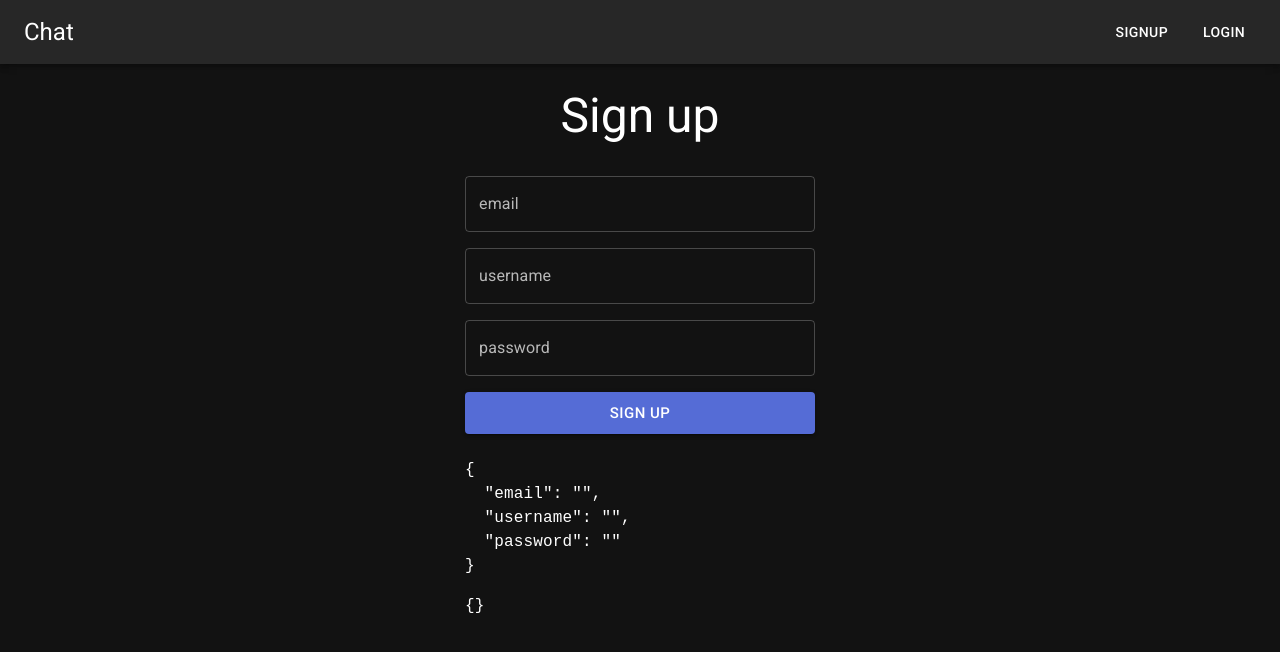
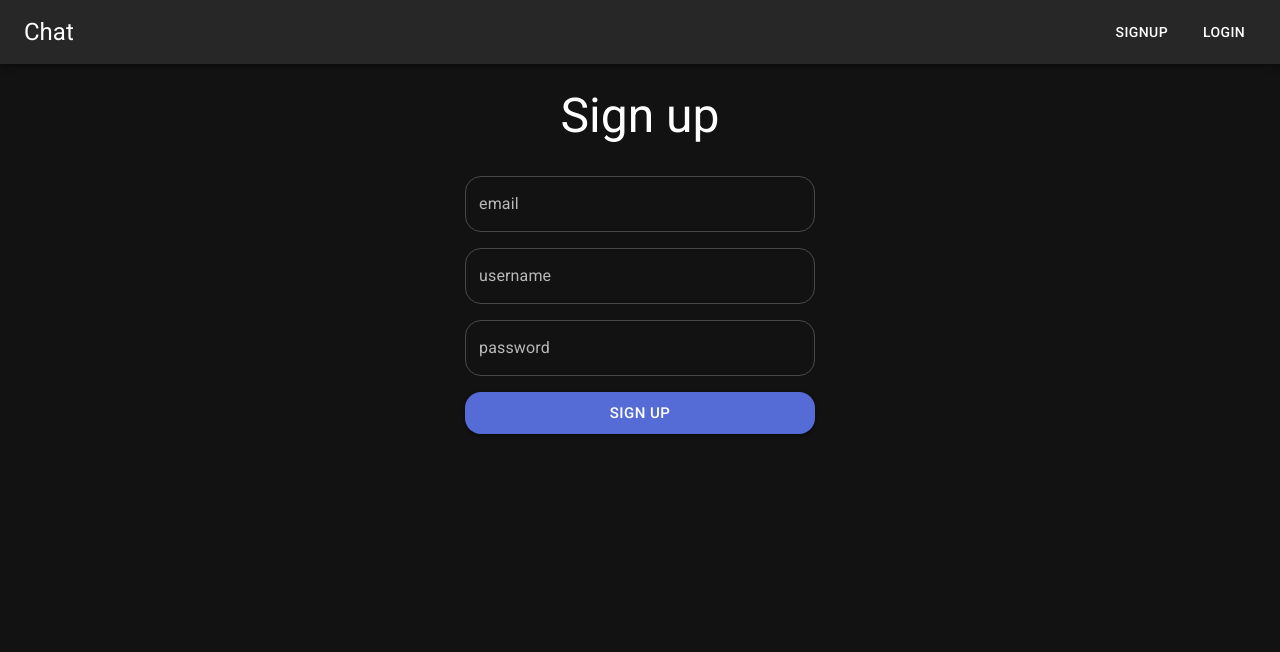
Before and after one commit to darshandamre/chat, a React (Create React App) app in the folder web/: page /register in a window 1280 px wide. Shown: the top 652 px of the page. Built offline with nearby package versions, Linux system fonts and the light colour scheme.

Commit message:
style: changed border radius

```diff
--- a/web/src/pages/Login.tsx
+++ b/web/src/pages/Login.tsx
@@ -64,16 +64,13 @@ const Login: React.FC = () => {
               <MyTextField name="password" label="password" />
 
               <Button
-                sx={{ width: "100%", my: 1 }}
+                sx={{ width: "100%", my: 1, borderRadius: "16px" }}
                 size="large"
                 type="submit"
                 variant="contained"
                 disabled={isSubmitting}>
                 login
               </Button>
-
-              <pre>{JSON.stringify(values, null, 2)}</pre>
-              <pre>{JSON.stringify(errors, null, 2)}</pre>
             </Form>
           )}
         </Formik>
--- a/web/src/pages/Register.tsx
+++ b/web/src/pages/Register.tsx
@@ -56,16 +56,13 @@ const Register: React.FC = () => {
               <MyTextField name="password" label="password" />
 
               <Button
-                sx={{ width: "100%", my: 1 }}
+                sx={{ width: "100%", my: 1, borderRadius: "16px" }}
                 size="large"
                 type="submit"
                 variant="contained"
                 disabled={isSubmitting}>
                 Sign up
               </Button>
-
-              <pre>{JSON.stringify(values, null, 2)}</pre>
-              <pre>{JSON.stringify(errors, null, 2)}</pre>
             </Form>
           )}
         </Formik>
--- /dev/null
+++ b/web/src/style.css
@@ -0,0 +1,3 @@
+.inputRounded .MuiOutlinedInput-root {
+  border-radius: 16px;
+}
--- a/web/src/utils/MyTextField.tsx
+++ b/web/src/utils/MyTextField.tsx
@@ -1,6 +1,7 @@
 import React from "react";
 import { FieldHookConfig, useField } from "formik";
 import TextField from "@mui/material/TextField";
+import "../style.css";
 
 type MyTextFieldProps = FieldHookConfig<{}> & {
   label: string;
@@ -15,6 +16,7 @@ export const MyTextField: React.FC<MyTextFieldProps> = ({
 
   return (
     <TextField
+      className="inputRounded"
       sx={{
         my: 1
       }}
```
